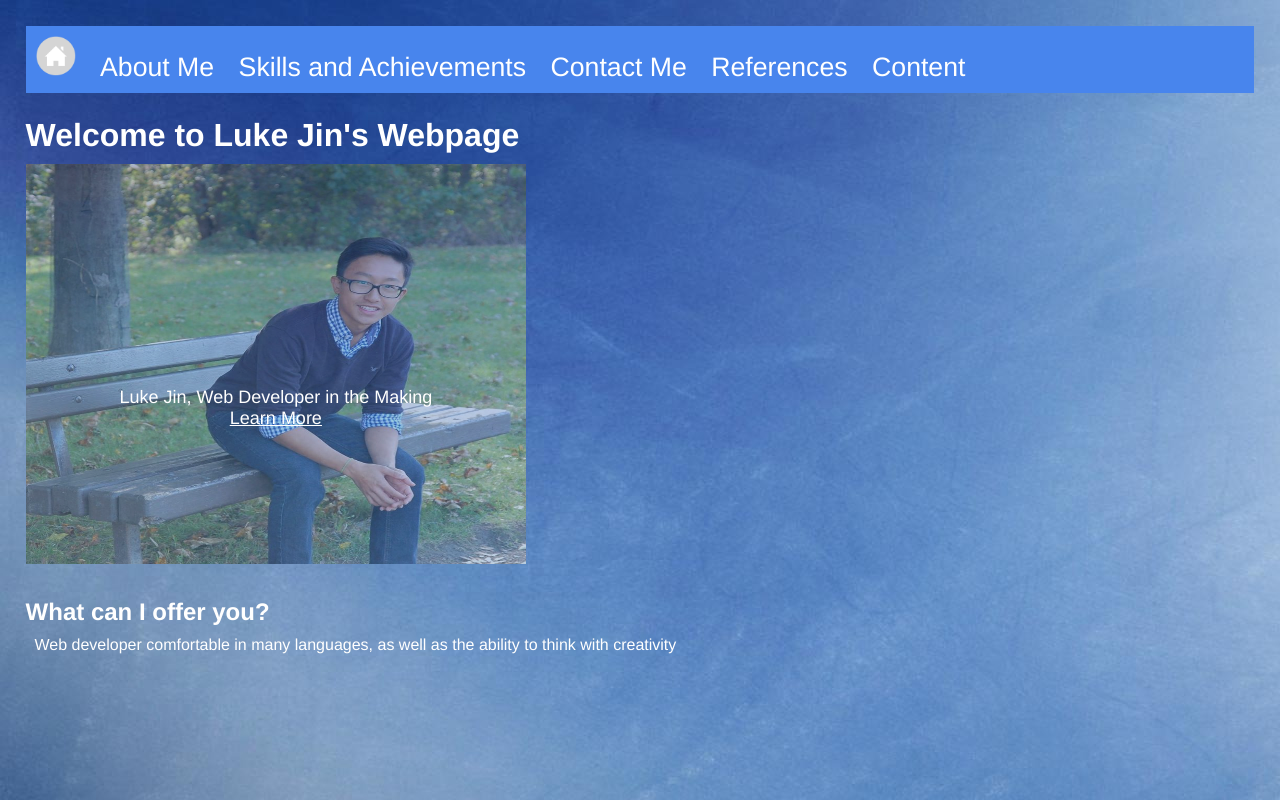
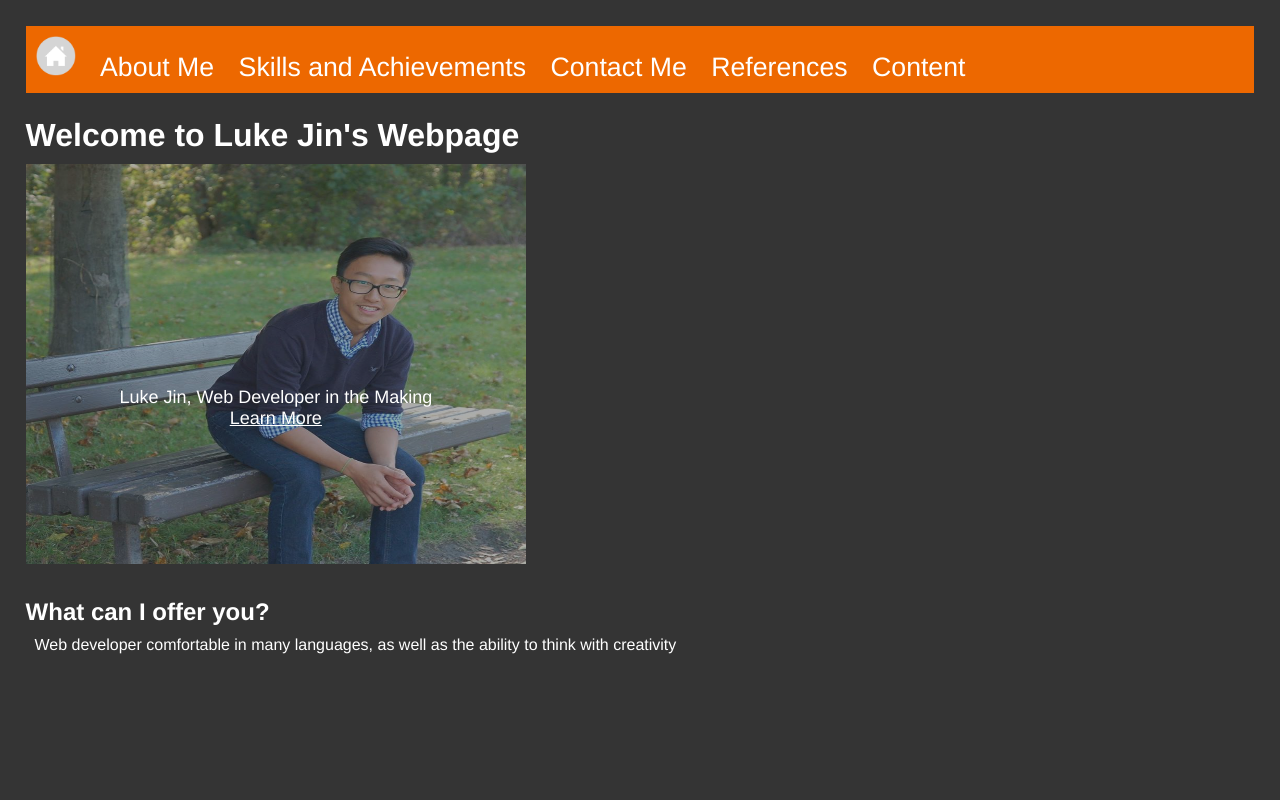
Before and after one commit to LukeJin/Personal_Website, a PHP site: page /home.html in a window 1280 px wide. Run offline with PHP 8.4, Linux system fonts and the light colour scheme.

Commit message:
Changed Navbar color

```diff
--- a/style.css
+++ b/style.css
@@ -6,7 +6,7 @@
 
 body{
 	padding: 2%;
-	background-image: url('bg.jpg');
+	background-color: #343434;
 	color: white;
 
 }
@@ -22,7 +22,7 @@ body{
 }
 #navbar ul{
 	list-style: none;
-	background: #4885ed;
+	background: #ed6800;
 	padding: 10px;
 	padding-left: 0;
 }
@@ -32,7 +32,7 @@ body{
 }
 #navbar ul li a
 {
-	background-color: #4885ed;
+	background-color: #ed6800;
 	text-decoration: none;
 	font-size: 20pt;
 	padding: 10px;
@@ -41,7 +41,7 @@ body{
 }
 
 #navbar ul li a:hover{
-	background-color: #db3236
+	background-color: #4885ed
 
 }
 
```
